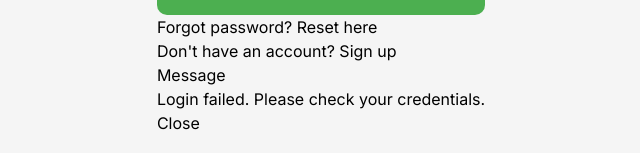
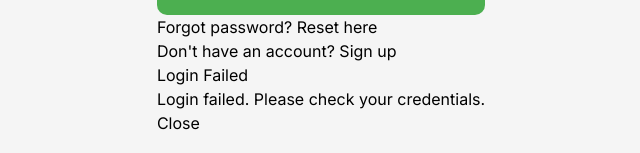
Before and after one commit to nishug2008/frontend-form-creation, a React (Vite) app: page /login in a window 1280 px wide. Both pictures are taken after typing "name@example.com", "Sample123" into the empty fields and a click on the button "Login". Shown: the part 205-358 px from the top of the page, without its empty margins (319-959 px from the left). Built offline with nearby package versions, Linux system fonts and the light colour scheme; no server answers.

Commit message:
customize the message in modal

```diff
--- a/src/components/Login.jsx
+++ b/src/components/Login.jsx
@@ -10,6 +10,8 @@ const Login = () => {
   const navigate = useNavigate();
   const [isOpen, setIsOpen] = useState(false);
   const [modalMessage, setModalMessage] = useState("");
+  const [title,setTitle] = useState("")
+
 
 
   const handleSubmit = async (e) => {
@@ -50,6 +52,7 @@ const Login = () => {
       setEmail("");
       setPassword("");
       setModalMessage("Login failed. Please check your credentials.");
+      setTitle("Login Failed")
       setIsOpen(true);
       // alert("Failed to Login ");
     }
@@ -123,6 +126,7 @@ const Login = () => {
         isOpen={isOpen}
         onClose={() => setIsOpen(false)}
         message={modalMessage}
+        title={title}
       />
     </div>
 
--- a/src/components/Register.jsx
+++ b/src/components/Register.jsx
@@ -15,7 +15,8 @@ function Register() {
   const [emailError, setEmailError] = useState("");
   const navigate = useNavigate();
   const [isOpen, setIsOpen] = useState(false);
-    const [modalMessage, setModalMessage] = useState("");
+  const [modalMessage, setModalMessage] = useState("");
+  const [title,setTitle] = useState("")
 
   const handleEmailChange = (e) => {
     const value = e.target.value;
@@ -39,6 +40,7 @@ function Register() {
     if (password !== repassword) {
       // alert("Passwords do not match");
       setModalMessage("Password do not match");
+      setTitle("Sign up failed");
       setIsOpen(true);
       return;
     }
@@ -181,6 +183,7 @@ function Register() {
         isOpen={isOpen}
         onClose={() => setIsOpen(false)}
         message={modalMessage}
+        title={title}
       />
     </>
   );
--- a/src/modal_popup/Modal.jsx
+++ b/src/modal_popup/Modal.jsx
@@ -1,12 +1,12 @@
 
 
-function Modal({ isOpen, onClose, message }) {
+function Modal({ isOpen, onClose, message,title }) {
   if (!isOpen) return null;
 
   return (
     <div className="fixed inset-0 bg-black bg-opacity-50 flex items-center justify-center z-50">
       <div className="bg-white rounded-lg p-6 w-96 text-center shadow-lg">
-        <h2 className="text-2xl font-semibold mb-4">Message</h2>
+        <h2 className="text-2xl font-semibold mb-4">{title}</h2>
         <p className="mb-6">{message}</p>
         <button
           className="px-4 py-2 bg-red-500 text-white rounded hover:bg-red-600 transition"
```
